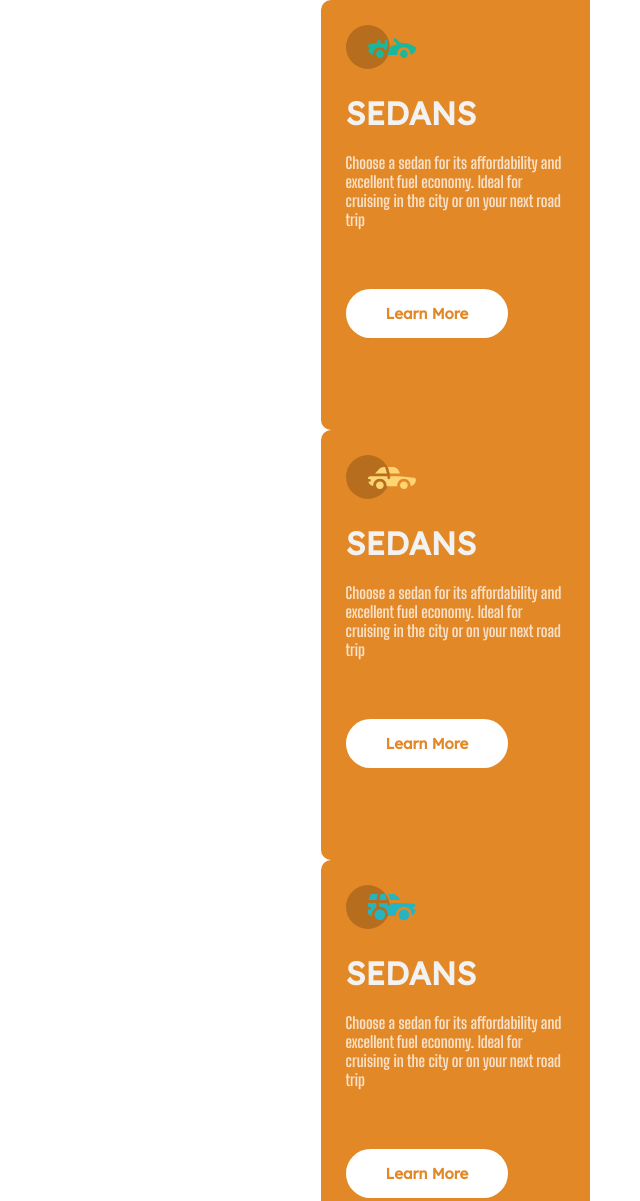
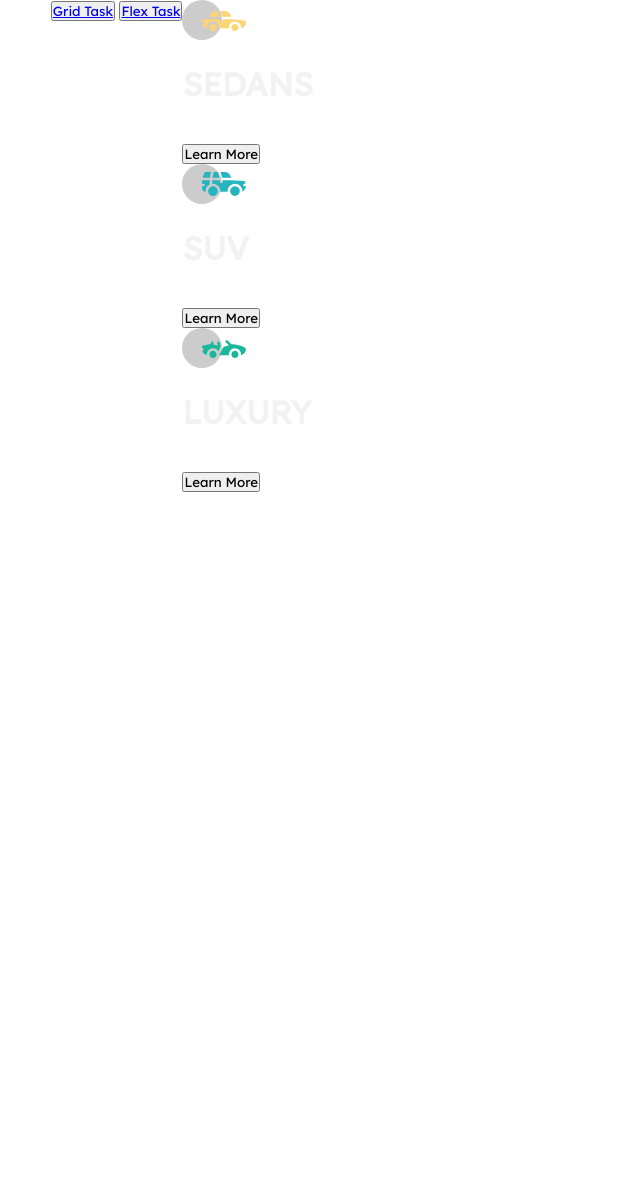
Before and after one commit to Jayne-0/Zuri-Tasks, a plain HTML site: page index.html in a window 1280 px wide. Shown: the top 1201 px of the page, without its empty margins (185-825 px from the left). After the commit the page ends 800 px from the top, so only its background shows below. Drawn offline with Linux system fonts and the light colour scheme.

Commit message:
Update index.html

```diff
--- a/index.html
+++ b/index.html
@@ -1,40 +1,69 @@
 <!DOCTYPE html>
 <html>
+
 <head>
   <meta charset="utf-8">
-        <title> 3-column card design </title>
-        <link rel="stylesheet" type="text/css" href="style.css">
-        <meta name="viewport" content="width=device-width,initial-scale=1.0">
+  <meta name="viewport" content="width=device-width">
+  <title>CSS Flexbox Task 1</title>
+  <link href="style.css" rel="stylesheet" type="text/css" />
 </head>
+
 <body>
-        <div class="box-container">
-            <div class="box box1">
-                <div class="content">
-                    <img src="images/icon-luxury.svg" width="70px">
-                    <h1>Sedans</h1>
-                    <p> Choose a sedan for its affordability and excellent fuel economy.
-                    Ideal for cruising in the city or on your next road trip</p>
-                    <button class="btn btn1">Learn More</button>
+  <header>
+    <button><a href="grid.html">Grid Task</a></button>
+    <button><a href="index.html">Flex Task</a></button>
+  </header>
+
+  <main>
+      <div class="container">
+
+
+          <div class="box-1">
+              <!-- image added in design-pack but not seen in prototype
+                <img class="shape" src="images-20220614T123407Z-001/images/favicon-32x32.png" alt="favicon">
+              -->
+              <img class="car" src="images/icon-sedans.svg" alt="">
+            <h1>SEDANS</h1>
+            <p>
+              Choose a sedan for its affordability and its excellent fuel economy.
+              Ideal for cruising in the city or on your next road trip.
+            </p>
+            <button> Learn More
+            </button>
           </div>
+
+          <div class="box-2">
+
+              <!-- image added in design-pack but not seen in prototype
+                <img class="shape" src="images-20220614T123407Z-001/images/favicon-32x32.png" alt="favicon">
+              -->
+              <img class="car" src="images/icon-suvs.svg" alt="">
+
+            <h1>SUV</h1>
+            <p>
+              Choose a SUV for its spacious interior, power, and versatility. Perfect
+              for your next family vacation and off-road adventures.
+            </p>
+            <button> Learn More
+            </button>
           </div>
-            <div class="box box1">
-                <div class="content">
-                    <img src="images/icon-sedans.svg" width="70px">
-                    <h1>Sedans</h1>
-                    <p> Choose a sedan for its affordability and excellent fuel economy.
-                    Ideal for cruising in the city or on your next road trip</p>
-                    <button class="btn btn1">Learn More</button>
+
+          <div class="box-3">
+              <!-- image added in design-pack but not seen in prototype
+                <img class="shape" src="images-20220614T123407Z-001/images/favicon-32x32.png" alt="favicon">
+              -->
+              <img class="car" src="images/icon-luxury.svg" alt="">
+            <h1>LUXURY</h1>
+            <p>
+              Cruise in the best car brands without the bloated prices. Enjoy the enhanced
+              comfort of a luxury rental and arrive in style.
+            </p>
+            <button> Learn More
+            </button>
           </div>
+
       </div>
-            <div class="box box1">
-                <div class="content">
-                    <img src="images/icon-suvs.svg" width="70px">
-                    <h1>Sedans</h1>
-                    <p> Choose a sedan for its affordability and excellent fuel economy.
-                    Ideal for cruising in the city or on your next road trip</p>
-                    <button class="btn btn1">Learn More</button>
-                </div>
-            </div>
-        </div>
+  </main>
 </body>
+
 </html>
```
Lines whose indentation alone changed are shown as unchanged.
